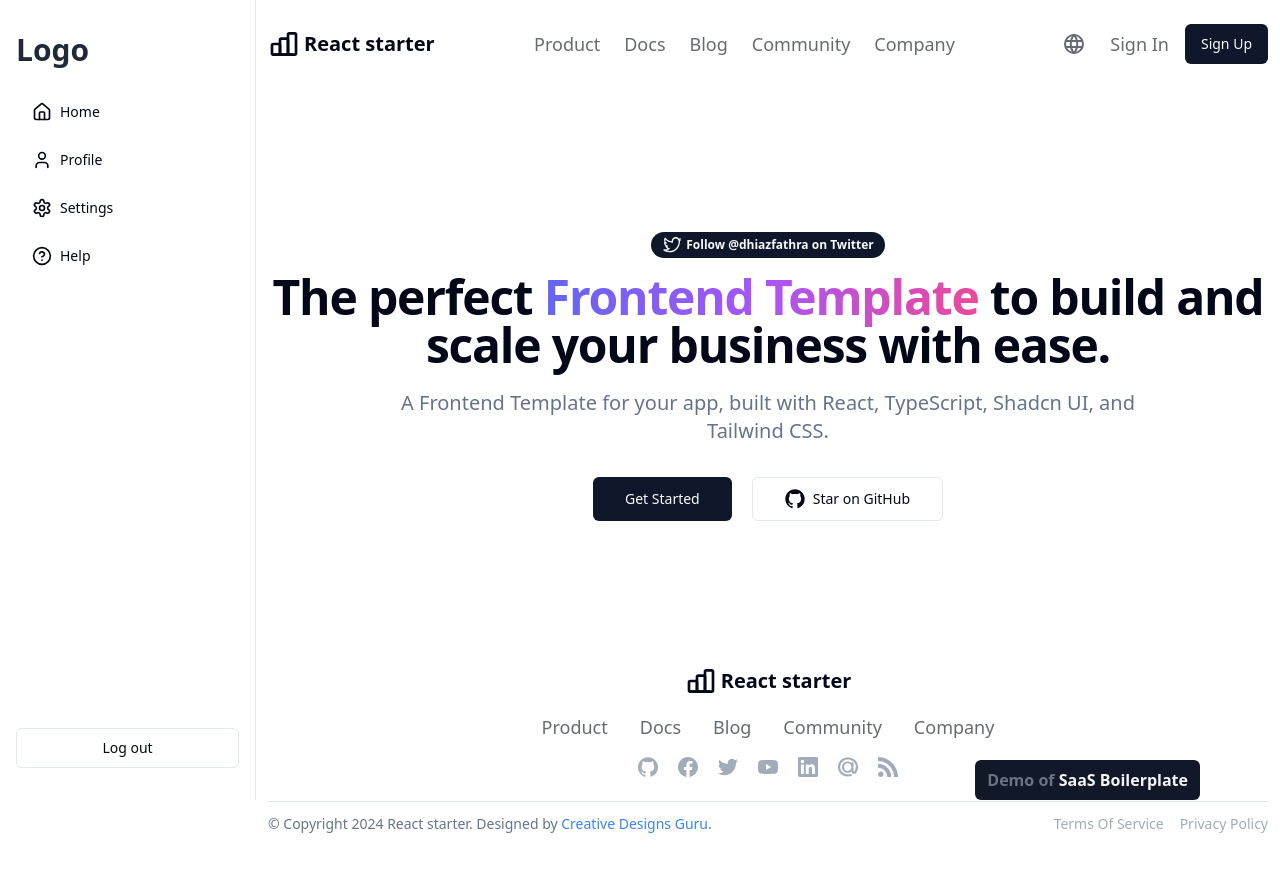
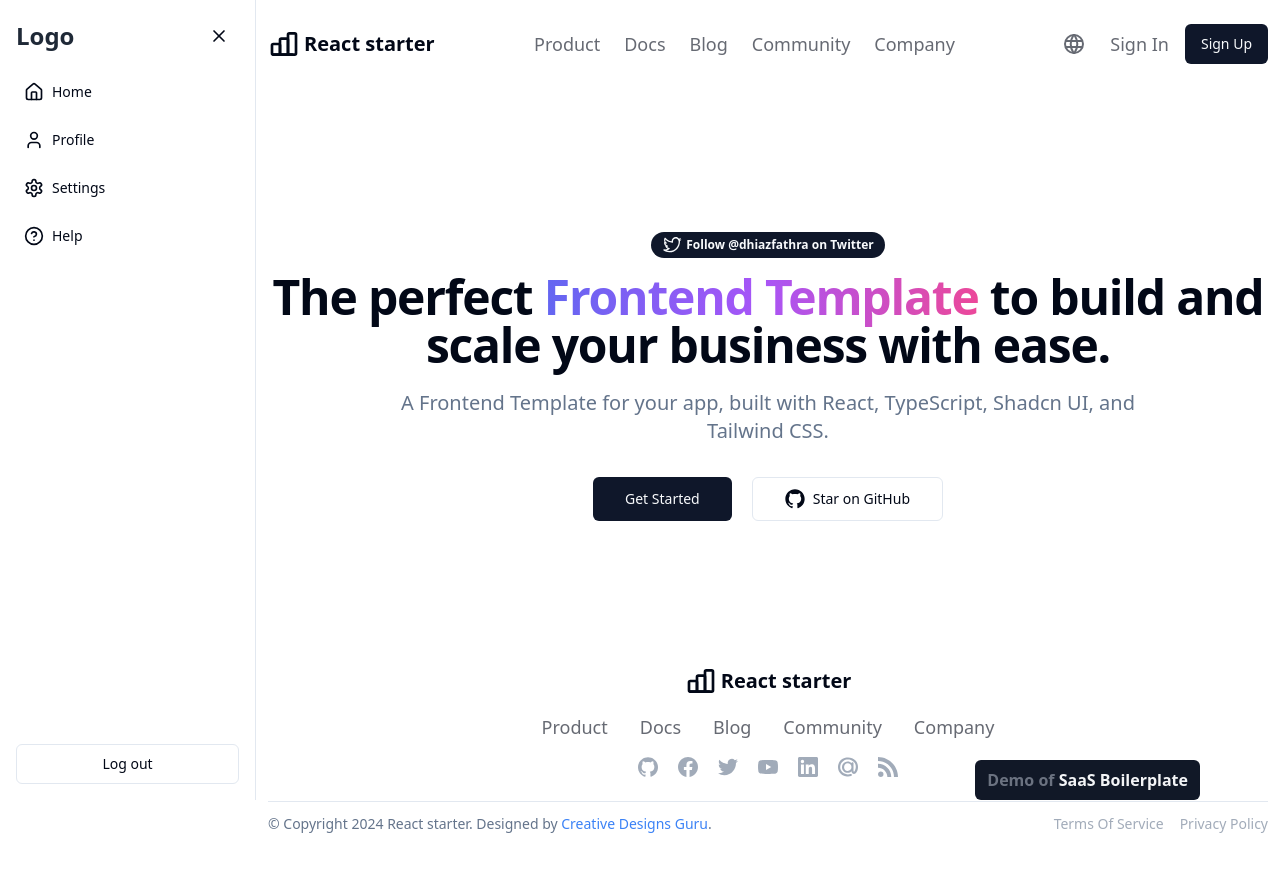
Before and after one commit to dhiazfathra/react-starter, a Next.js app: page /en in a window 1280 px wide. Shown: the top 872 px of the page. Built offline with nearby package versions, Linux system fonts and the light colour scheme.

Commit message:
refactor: implement collapsible sidebar

```diff
--- a/src/app/[locale]/page.tsx
+++ b/src/app/[locale]/page.tsx
@@ -21,9 +21,11 @@ export default function IndexPage() {
   return (
     <div className="flex">
       <Sidebar />
-      <div className="flex-1">
+      <div className="flex min-h-screen flex-1 flex-col">
         <Navbar />
-        <Hero />
+        <main className="flex-1">
+          <Hero />
+        </main>
         <Footer />
       </div>
     </div>
--- a/src/components/Sidebar.tsx
+++ b/src/components/Sidebar.tsx
@@ -1,9 +1,9 @@
 'use client';
 
-import { HelpCircle, Home, Settings, User } from 'lucide-react';
+import { HelpCircle, Home, Menu, Settings, User, X } from 'lucide-react';
 import Link from 'next/link';
 import { usePathname } from 'next/navigation';
-import React from 'react';
+import React, { useState } from 'react';
 
 import { Button } from '@/components/ui/button';
 import { cn } from '@/utils/Helpers';
@@ -17,15 +17,32 @@ const sidebarItems = [
 
 const Sidebar = () => {
   const pathname = usePathname();
+  const [isCollapsed, setIsCollapsed] = useState(false);
 
   return (
-    <aside className="flex h-screen w-64 flex-col border-r bg-white px-4 py-8 dark:border-gray-700 dark:bg-gray-900 rtl:border-l rtl:border-r-0">
-      <h2 className="text-3xl font-semibold text-gray-800 dark:text-white">
+    <aside
+      className={cn(
+        'flex h-screen flex-col border-r bg-white transition-all duration-300 dark:border-gray-700 dark:bg-gray-900 rtl:border-l rtl:border-r-0',
+        isCollapsed ? 'w-16' : 'w-64',
+      )}
+    >
+      <div className="flex items-center justify-between p-4">
+        {!isCollapsed && (
+          <h2 className="text-2xl font-semibold text-gray-800 dark:text-white">
             Logo
           </h2>
+        )}
+        <Button
+          variant="ghost"
+          size="icon"
+          onClick={() => setIsCollapsed(!isCollapsed)}
+          aria-label={isCollapsed ? 'Expand sidebar' : 'Collapse sidebar'}
+        >
+          {isCollapsed ? <Menu size={20} /> : <X size={20} />}
+        </Button>
+      </div>
 
-      <div className="mt-6 flex flex-1 flex-col justify-between">
-        <nav>
+      <nav className="flex-1 px-2">
         {sidebarItems.map((item) => (
           <Link key={item.name} href={item.href}>
             <Button
@@ -35,20 +52,20 @@ const Sidebar = () => {
                 pathname === item.href
                   ? 'bg-gray-100 dark:bg-gray-800'
                   : 'hover:bg-gray-100 dark:hover:bg-gray-800',
+                isCollapsed ? 'px-2' : 'px-4',
               )}
             >
-                <item.icon className="mr-2 size-5" />
-                {item.name}
+              <item.icon className="size-5" />
+              {!isCollapsed && <span className="ml-2">{item.name}</span>}
             </Button>
           </Link>
         ))}
       </nav>
 
-        <div className="mt-6">
+      <div className="p-4">
         <Button variant="outline" className="w-full">
-            Log out
+          {isCollapsed ? <User size={20} /> : 'Log out'}
         </Button>
-        </div>
       </div>
     </aside>
   );
```
Lines whose indentation alone changed are shown as unchanged.
